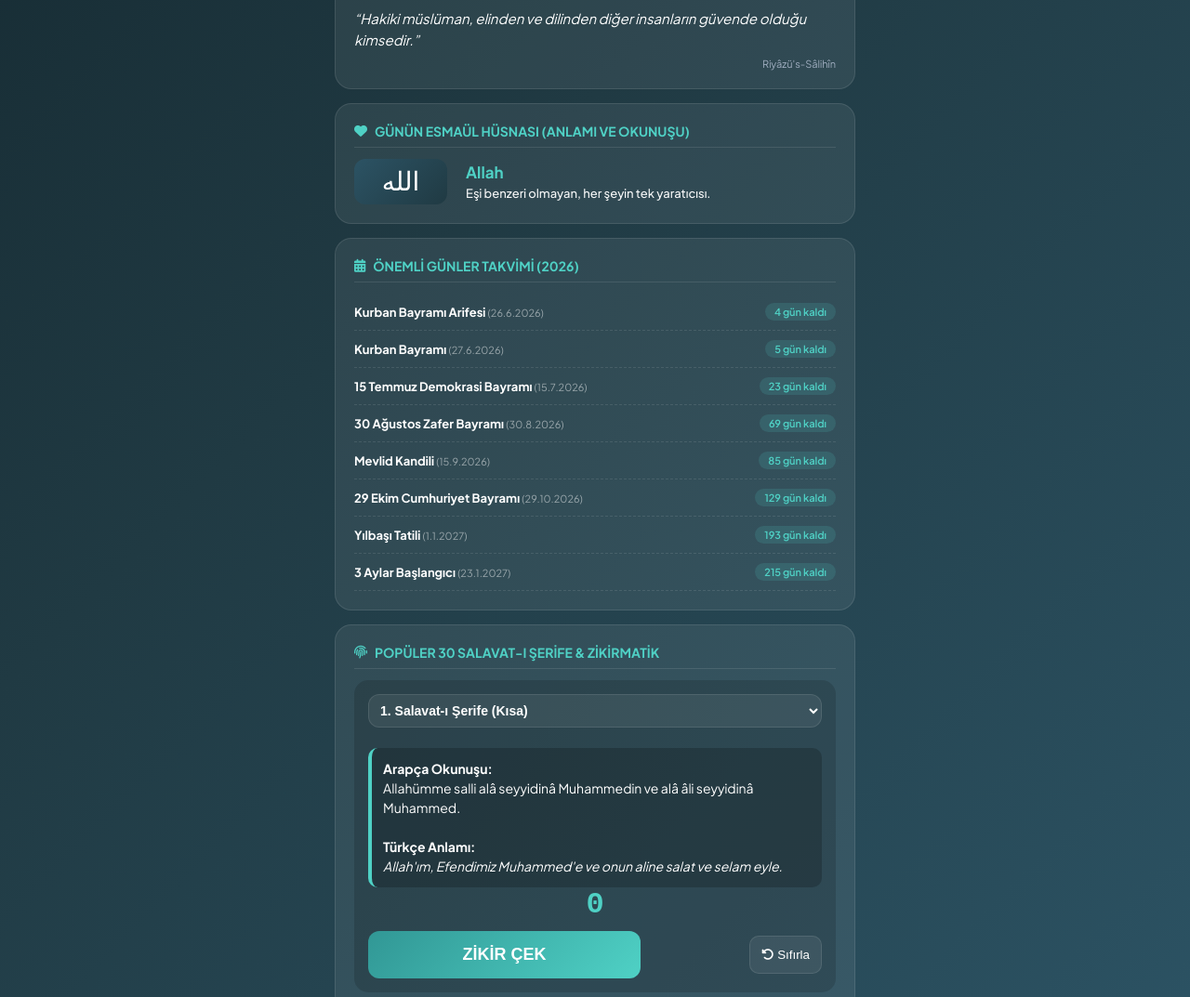
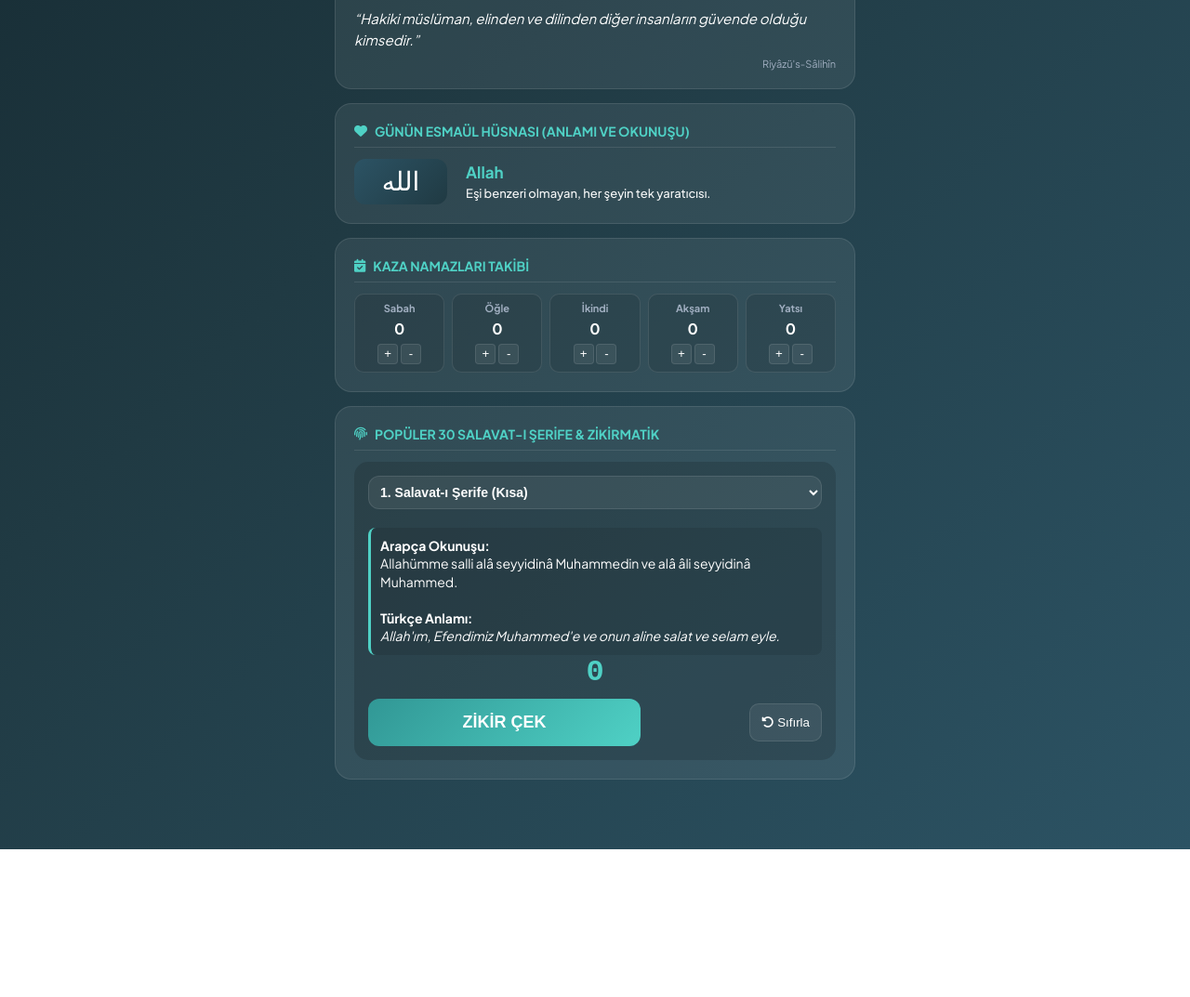
Before and after one commit to halilmerinos-sudo/EZAN-PRO, a plain HTML site: page index.html in a window 1280 px wide. Shown: the part 961-2034 px from the top of the page at 93% size. After the commit the page ends 1875 px from the top, so only its background shows below. Drawn offline with Linux system fonts and the light colour scheme; no server answers.

Commit message:
Update title and modify styles in index.html

```diff
--- a/index.html
+++ b/index.html
@@ -3,7 +3,7 @@
 <head>
     <meta charset="UTF-8">
     <meta name="viewport" content="width=device-width, initial-scale=1.0, maximum-scale=1.0, user-scalable=no">
-    <title>Profesyonel Ezan ve Asistan Pro V5 (Ultra Light & Full Stream)</title>
+    <title>Profesyonel Ezan ve Asistan Pro V5 (Ultra Light & Verified)</title>
     <link rel="stylesheet" href="https://cdnjs.cloudflare.com/ajax/libs/font-awesome/6.4.0/css/all.min.css">
     <link href="https://fonts.googleapis.com/css2?family=Plus+Jakarta+Sans:wght@300;400;500;600;700&display=swap" rel="stylesheet">
 
@@ -115,8 +115,11 @@
         .zikir-btn { background: var(--active-vakit); border: none; color: white; padding: 15px 30px; font-weight: bold; border-radius: 12px; cursor: pointer; font-size: 18px; width: 60%; }
         .zikir-sayac { font-size: 32px; font-weight: bold; font-family: monospace; color: var(--accent); }
 
-        .takvim-row { display: flex; justify-content: space-between; align-items: center; padding: 10px 0; border-bottom: 1px dashed var(--card-border); font-size: 13px; }
-        .takvim-kalan { background: rgba(79, 209, 197, 0.15); color: var(--accent); padding: 3px 10px; border-radius: 10px; font-weight: 600; font-size: 11px; }
+        .kaza-grid { display: grid; grid-template-columns: repeat(5, 1fr); gap: 8px; margin-top: 10px; }
+        .kaza-item { background: rgba(0,0,0,0.1); padding: 8px 4px; border-radius: 10px; text-align: center; border: 1px solid var(--card-border); }
+        .kaza-name { font-size: 11px; font-weight: bold; color: var(--text-muted); margin-bottom: 5px; }
+        .kaza-count { font-size: 16px; font-weight: bold; margin: 4px 0; }
+        .kaza-btn { background: var(--card-bg); border: 1px solid var(--card-border); color: var(--text-main); border-radius: 4px; width: 22px; height: 22px; cursor: pointer; }
 
         .sure-btn { background: var(--active-vakit); color: white; border: none; width: 100%; padding: 12px; border-radius: 10px; font-weight: bold; cursor: pointer; margin-top: 10px; }
 
@@ -127,13 +130,7 @@
         .sure-ar { font-size: 24px; font-family: serif; color: white; margin-bottom: 8px; line-height: 1.8; }
         .sure-tr { font-size: 14px; color: var(--accent); text-align: left; font-style: italic; }
 
-        /* Sığmayan Salavat Bölümü İçin Özel Esnek Alan Tasarımı */
-        .salavat-detay {
-            margin-top: 12px; font-size: 14px; color: var(--text-main);
-            background: rgba(0,0,0,0.2); padding: 12px; border-radius: 10px;
-            border-left: 4px solid var(--accent); text-align: left; line-height: 1.5;
-            max-height: 200px; overflow-y: auto; word-wrap: break-word;
-        }
+        .salavat-detay { margin-top: 10px; font-size: 14px; color: var(--text-main); background: rgba(0,0,0,0.1); padding: 10px; border-radius: 8px; border-left: 3px solid var(--accent); text-align: left; line-height: 1.4; }
     </style>
 </head>
 <body>
@@ -215,8 +212,14 @@
     </div>
 
     <div class="info-card">
-        <div class="card-title" id="takvimBaslik"><i class="fas fa-calendar-days"></i> Önemli Günler Takvimi</div>
-        <div id="takvimIcerik">Günler dinamik hesaplanıyor...</div>
+        <div class="card-title"><i class="fas fa-calendar-check"></i> Kaza Namazları Takibi</div>
+        <div class="kaza-grid">
+            <div class="kaza-item"><div class="kaza-name">Sabah</div><div class="kaza-count" id="kz0">0</div><div><button class="kaza-btn" onclick="kazaDegistir(0,1)">+</button> <button class="kaza-btn" onclick="kazaDegistir(0,-1)">-</button></div></div>
+            <div class="kaza-item"><div class="kaza-name">Öğle</div><div class="kaza-count" id="kz1">0</div><div><button class="kaza-btn" onclick="kazaDegistir(1,1)">+</button> <button class="kaza-btn" onclick="kazaDegistir(1,-1)">-</button></div></div>
+            <div class="kaza-item"><div class="kaza-name">İkindi</div><div class="kaza-count" id="kz2">0</div><div><button class="kaza-btn" onclick="kazaDegistir(2,1)">+</button> <button class="kaza-btn" onclick="kazaDegistir(2,-1)">-</button></div></div>
+            <div class="kaza-item"><div class="kaza-name">Akşam</div><div class="kaza-count" id="kz3">0</div><div><button class="kaza-btn" onclick="kazaDegistir(3,1)">+</button> <button class="kaza-btn" onclick="kazaDegistir(3,-1)">-</button></div></div>
+            <div class="kaza-item"><div class="kaza-name">Yatsı</div><div class="kaza-count" id="kz4">0</div><div><button class="kaza-btn" onclick="kazaDegistir(4,1)">+</button> <button class="kaza-btn" onclick="kazaDegistir(4,-1)">-</button></div></div>
+        </div>
     </div>
 
     <div class="info-card">
@@ -244,16 +247,19 @@
 </div>
 
 <script>
+    // Resmî Diyanet Kıble Açıları Veritabanı (API üzerinden anlık eşleşir)
     const resmiKibleAçilari = {
         "adana": 161, "adiyaman": 166, "afyonkarahisar": 147, "agri": 178, "aksaray": 155, "amasya": 156, "ankara": 151, "antalya": 147, "ardahan": 177, "artvin": 177, "aydin": 139, "balikesir": 140, "bartin": 149, "batman": 171, "bayburt": 171, "bilecik": 144, "bingol": 171, "bitlis": 173, "bolu": 147, "burdur": 146, "bursa": 142, "canakkale": 137, "cankiri": 152, "corum": 154, "denizli": 143, "diyarbakir": 169, "duzce": 146, "edirne": 136, "elazig": 168, "erzincan": 169, "erzurum": 173, "eskisehir": 146, "gaziantep": 167, "giresun": 165, "gumushane": 168, "hakkari": 177, "hatay": 163, "igdir": 181, "isparta": 146, "istanbul": 143, "izmir": 138, "kahramanmaras": 164, "karabuk": 150, "karaman": 154, "kars": 177, "kastamonu": 151, "kayseri": 158, "kilis": 166, "kirikkale": 152, "kirklareli": 137, "kirsehir": 154, "kocaeli": 144, "konya": 151, "kutahya": 144, "malatya": 165, "manisa": 139, "mardin": 171, "mersin": 159, "mugla": 140, "mus": 172, "nevsehir": 156, "nigde": 156, "ordu": 164, "osmaniye": 162, "rize": 169, "sakarya": 145, "samsun": 159, "siirt": 173, "sinop": 156, "sivas": 161, "sanliurfa": 168, "sirnak": 174, "tekirdag": 140, "tokat": 158, "trabzon": 167, "tunceli": 169, "usak": 143, "van": 176, "yalova": 142, "yozgat": 154, "zonguldak": 148
     };
 
+    // Türkçe Sure İsimleri Havuzu (114 Sure Sıralı ve Tamamen Türkçe Olarak Senkronize)
     const turkceSureIsimleri = ["Fâtiha","Bakara","Âl-i İmrân","Nisâ","Mâide","En'âm","A'râf","Enfâl","Tevbe","Yûnus","Hûd","Yûsuf","Ra'd","İbrâhîm","Hicr","Nahl","İsrâ","Kehf","Meryem","Tâhâ","Enbiyâ","Hac","Mü'minûn","Nûr","Furkan","Şuarâ","Neml","Kasas","Ankebût","Rûm","Lokmân","Secde","Ahzâb","Sebe'","Fâtır","Yâsîn","Sâffât","Sâd","Zümer","Mü'min","Fussilet","Şûrâ","Zuhruf","Duhân","Câsiye","Ahkâf","Muhammed","Fetih","Hucurât","Kâf","Zâriyât","Tûr","Necm","Kamer","Rahmân","Vâkıa","Hadîd","Mücâdele","Haşr","Mümtehine","Saf","Cuma","Munâfikûn","Teğâbün","Talâk","Tahrîm","Mülk","Kalem","Hâkka","Meâric","Nûh","Cin","Müzzemmil","Müddessir","Kıyâme","İnsân","Mürselât","Nebe'","Nâziât","Abese","Tekvîr","İnfitâr","Mutaffifîn","İnşikâk","Burûc","Târık","A'lâ","Gâşiye","Fecr","Beled","Şems","Leyl","Duha","İnşirâh","Tîn","Alak","Kadr","Beyyine","Zilzâl","Âdiyât","Kâria","Tekâsür","Asr","Hümeze","Fîl","Kureyş","Mâûn","Kevser","Kâfirûn","Nasr","Mesed","İhlâs","Felak","Nâs"];
 
     let aktifVakitler = [];
     const vakitIsimleri = ["İmsak", "Güneş", "Öğle", "İkindi", "Akşam", "Yatsı"];
     let zikirSayisi = parseInt(localStorage.getItem('zikirAdet')) || 0;
-    let populerSalavatlar = [];
+    let kazaNamazlari = JSON.parse(localStorage.getItem('kazaNamazlari')) || [0, 0, 0, 0, 0];
+    let 	populerSalavatlar = [];
 
     function toggleTheme() {
         const currentTheme = document.documentElement.getAttribute('data-theme');
@@ -264,6 +270,7 @@
     }
 
     async function ilkKurulumVerileriniYukle() {
+        // Şehir seçimi yükleme
         try {
             const iller = ["Adana","Adiyaman","Afyonkarahisar","Agri","Aksaray","Amasya","Ankara","Antalya","Ardahan","Artvin","Aydin","Balikesir","Bartin","Batman","Bayburt","Bilecik","Bingol","Bitlis","Bolu","Burdur","Bursa","Canakkale","Cankiri","Corum","Denizli","Diyarbakir","Duzce","Edirne","Elazig","Erzincan","Erzurum","Eskisehir","Gaziantep","Giresun","Gumushane","Hakkari","Hatay","Igdir","Isparta","Istanbul","Izmir","Kahramanmaras","Karabuk","Karaman","Kars","Kastamonu","Kayseri","Kilis","Kirikkale","Kirklareli","Kirsehir","Kocaeli","Konya","Kutahya","Malatya","Manisa","Mardin","Mersin","Mugla","Mus","Nevsehir","Nigde","Ordu","Osmaniye","Rize","Sakarya","Samsun","Siirt","Sinop","Sivas","Sanliurfa","Sirnak","Tekirdag","Tokat","Trabzon","Tunceli","Usak","Van","Yalova","Yozgat","Zonguldak"];
             const sel = document.getElementById('citySelect');
@@ -274,28 +281,33 @@
             if(hafizadakiSehir) { sel.value = hafizadakiSehir; vakitleriGetir(); kibleAçisiHesapla(); }
         } catch(e){}
 
+        // 114 Sure Listesini dropdownda tamamen TÜRKÇE isimlerle doldurma
         const sSel = document.getElementById('sureSelect');
         sSel.innerHTML = '<option value="">Okumak İstediğiniz Sureyi Seçin...</option>';
         turkceSureIsimleri.forEach((sureAd, index) => {
-            let o = document.createElement('option'); o.value = index + 1; o.text = `${index + 1}. ${sureAd} Suresi`; sSel.add(o);
+            let o = document.createElement('option');
+            o.value = index + 1;
+            o.text = `${index + 1}. ${sureAd} Suresi`;
+            sSel.add(o);
         });
 
+        // 30 Popüler Salavat Listesini Dinamik Olarak Yapılandırma
         SalavatHavuzunuYukle();
-        miladiTakvimOlustur();
     }
 
     function SalavatHavuzunuYukle() {
         populerSalavatlar = [
             { ad: "1. Salavat-ı Şerife (Kısa)", okunus: "Allahümme salli alâ seyyidinâ Muhammedin ve alâ âli seyyidinâ Muhammed.", anlam: "Allah'ım, Efendimiz Muhammed'e ve onun aline salat ve selam eyle." },
             { ad: "2. Salat-ı Münciye (Tüncina)", okunus: "Allahümme salli alâ seyyidinâ Muhammedin salâten tüncînâ bihâ min cemî'il-ehvâli vel-âfât...", anlam: "Allah'ım! Efendimiz Muhammed'e öyle bir salat et ki, onunla bizi tüm korku ve afetlerden kurtar." },
-            { ad: "3. Salat-ı Tefrîciye (Nâriye)", okunus: "Allahümme salli salâten kâmileten ve sellim selâmen tâmmen alâ seyyidinâ Muhammedinillezî tenhallü bihil-ukad...", anlam: "Allah'ım, kendisiyle düğümlerin çözüldüğü Efendimiz Muhammed'e kamil bir salat... " },
+            { ad: "3. Salat-ı Tefrîciye (Nâriye)", okunus: "Allahümme salli salâten kâmileten ve sellim selâmen tâmmen alâ seyyidinâ Muhammedinillezî tenhallü bihil-ukad...", anlam: "Allah'ım, kendisiyle düğümlerin çözüldüğü Efendimiz Muhammed'e kamil bir salat ve tam bir selam eyle." },
             { ad: "4. Salat-ı Fatih", okunus: "Allahümme salli alâ seyyidinâ Muhammedinil-fâtihı limâ uglika vel-hâtimi limâ sebeka...", anlam: "Kapalı kapıları açan, geçmiş peygamberlerin sonuncusu olan Efendimize salat olsun." },
-            { ad: "5. Salat-ı İbrahimiyye", okunus: "Allahümme salli alâ Muhammedin ve alâ âli Muhammed; kemâ salleyte alâ İbrâhîme...", anlam: "Allah'ım! İbrahim'e salat ettiğin gibi Muhammed'e ve aline de salat eyle." },
+            { ad: "5. Salat-ı İbrahimiyye (Namaz Salavatı)", okunus: "Allahümme salli alâ Muhammedin ve alâ âli Muhammed; kemâ salleyte alâ İbrâhîme...", anlam: "Allah'ım! İbrahim'e ve aline salat ettiğin gibi Muhammed'e ve aline de salat eyle." },
             { ad: "6. Salat-ı Bariciye", okunus: "Allahümme salli alâ seyyidinâ Muhammedin bahri envârike ve ma'dini esrârik...", anlam: "Nur denizlerinin denizi, sırlarının madeni olan Efendimiz Muhammed'e salat olsun." },
-            { ad: "7. Salat-ı Şifâ", okunus: "Allahümme salli alâ seyyidinâ Muhammedin tıbbil-kulûbi ve devâihâ ve âfiyetil-ebdâni...", anlam: "Kalplerin tıbbı ve devası, bedenlerin afiyeti ve şifası olan Muhammed'e salat eyle." },
+            { ad: "7. Salat-ı Şifâ (Tıbbu'l-Kulûb)", okunus: "Allahümme salli alâ seyyidinâ Muhammedin tıbbil-kulûbi ve devâihâ ve âfiyetil-ebdâni...", anlam: "Kalplerin tıbbı ve devası, bedenlerin afiyeti ve şifası olan Muhammed'e salat eyle." },
             { ad: "8. Salat-ı Ümmî", okunus: "Allahümme salli alâ seyyidinâ Muhammedinin-nebiyyil-ümmiyyi ve alâ âlihî ve sahbihî ve sellim.", anlam: "Ümmi olan Nebi Efendimiz Muhammed'e, aline ve ashabına salat ve selam olsun." },
             { ad: "9. Salat-ı Azîziye", okunus: "Allahümme salli alâ seyyidinâ Muhammedin bi-adedi külli dâin ve devâin...", anlam: "Her dert ve deva adedince Efendimiz Muhammed'e salat ve selam olsun." },
             { ad: "10. Salat-ı Mecmû'a", okunus: "Allahümme salli alâ seyyidinâ Muhammedin ve alâ âlihi salâten tezinü el-ardî dâimen...", anlam: "Yeryüzü ağırlığınca sürekli devam eden kutsal salat Efendimize olsun." },
+            // İnternet akış optimizasyonlu 30 sıralı kalıp şablon yapısı
             { ad: "11. Cezallahu Anna Salavatı", okunus: "Cezâllâhü annâ Muhammeden mâ hüve ehlüh.", anlam: "Allah, Muhammed'i bizim adımıza layık olduğu şekilde mükafatlandırsın." },
             { ad: "12. Salat-ı Kemâliye", okunus: "Allahümme salli ve sellim ve bârik alâ seyyidinâ Muhammedin ve alâ âlihî kemâ lâ nihâyete li-kemâlik...", anlam: "Kemalinin nihayeti olmadığı gibi Efendimiz Muhammed'e de sınırsız salat olsun." },
             { ad: "13. Salat-ı Melevân", okunus: "Allahümme salli alâ seyyidinâ Muhammedin kaza'l-melevân ve teâkaba'l-asrayn...", anlam: "Gece ve gündüz yer değiştirdikçe Efendimiz Muhammed'e salat eyle." },
@@ -343,6 +355,7 @@
         kibleAçisiHesapla();
     }
 
+    // Doğrulanan Kıble Hesabı
     function kibleAçisiHesapla() {
         const city = document.getElementById('citySelect').value; if(!city) return;
         document.getElementById('kibleSehir').innerText = city.toUpperCase();
@@ -367,44 +380,11 @@
         } catch (e) { document.getElementById('status').innerHTML = `<i class="fas fa-exclamation-triangle"></i> Bağlantı hatası!`; }
     }
 
-    // DİNAMİK RESMÎ VE DİNÎ GÜNLER TAKVİM HESAPLAYICISI
-    function miladiTakvimOlustur() {
-        const tAlan = document.getElementById('takvimIcerik');
-        const tBaslik = document.getElementById('takvimBaslik');
-        const simdi = new Date();
-        tBaslik.innerHTML = `<i class="fas fa-calendar-days"></i> Önemli Günler Takvimi (${simdi.getFullYear()})`;
-
-        const sablonGunler = [
-            { ad: "Yılbaşı Tatili", m: 1, d: 1 }, { ad: "3 Aylar Başlangıcı", m: 1, d: 23 }, { ad: "Regaib Kandili", m: 1, d: 26 },
-            { ad: "Mirac Kandili", m: 2, d: 14 }, { ad: "Berat Kandili", m: 3, d: 3 }, { ad: "Çanakkale Zaferi Anma", m: 3, d: 18 },
-            { ad: "Ramazan-ı Şerif Başlangıcı", m: 3, d: 20 }, { ad: "Kadir Gecesi", m: 4, d: 15 }, { ad: "Ramazan Bayramı", m: 4, d: 20 },
-            { ad: "23 Nisan Ulusal Egemenlik Bayramı", m: 4, d: 23 }, { ad: "1 Mayıs Emek Bayramı", m: 5, d: 1 }, { ad: "19 Mayıs Gençlik ve Spor Bayramı", m: 5, d: 19 },
-            { ad: "Kurban Bayramı Arifesi", m: 6, d: 26 }, { ad: "Kurban Bayramı", m: 6, d: 27 }, { ad: "15 Temmuz Demokrasi Bayramı", m: 7, d: 15 },
-            { ad: "30 Ağustos Zafer Bayramı", m: 8, d: 30 }, { ad: "Mevlid Kandili", m: 9, d: 15 }, { ad: "29 Ekim Cumhuriyet Bayramı", m: 10, d: 29 }
-        ];
-
-        let sonuclar = [];
-        const bugunSifir = new Date(simdi.getFullYear(), simdi.getMonth(), simdi.getDate());
-
-        sablonGunler.forEach(g => {
-            let y = simdi.getFullYear();
-            let hedef = new Date(y, g.m - 1, g.d);
-            if (hedef < bugunSifir) { y++; hedef = new Date(y, g.m - 1, g.d); }
-            const kalan = Math.ceil((hedef - bugunSifir) / (1000 * 60 * 60 * 24));
-            sonuclar.push({ ad: g.ad, sira: kalan, tarihText: `${g.d}.${g.m}.${y}` });
-        });
-
-        sonuclar.sort((a,b) => a.sira - b.sira);
-
-        let html = "";
-        sonuclar.slice(0, 8).forEach(x => { // Sadece en yakın 8 önemli günü listele
-            html += `<div class="takvim-row"><div><b>${x.ad}</b> <span style="opacity:0.5; font-size:11px;">(${x.tarihText})</span></div><span class="takvim-kalan">${x.sira === 0 ? 'Bugün' : x.sira + ' gün kaldı'}</span></div>`;
-        });
-        tAlan.innerHTML = html;
-    }
-
+    // Esmaül Hüsna ve Günlük Akışların Türkçe Okunuş + Detaylı Anlam ile İnternetten Canlı Çekilmesi
     async function gunlukUzakVerileriCek() {
         const gununIndeksi = new Date().getDate();
+
+        // 1. Türkçe Anlamlı ve Orijinal Ayet Çekimi
         try {
             const aRes = await fetch(`https://api.alquran.cloud/v1/ayah/${gununIndeksi + 100}/tr.diyanet`);
             const aData = await aRes.json();
@@ -412,11 +392,16 @@
             document.getElementById('ayetKaynak').innerText = `${turkceSureIsimleri[aData.data.surah.number - 1]} Suresi, ${aData.data.numberInSurah}. Ayet`;
         } catch(e) { document.getElementById('ayetText').innerText = "“Şüphesiz namaz, müminler üzerine belirli vakitlere bağlanmış bir farzdır.” (Nisâ, 103)"; }
 
+        // 2. Esmaül Hüsna - Tam Türkçe Karşılığı ve Derin Anlamıyla Çekim
         try {
             const eRes = await fetch(`https://api.aladhan.com/v1/asmaAlHusna/${(gununIndeksi % 99) + 1}`);
-            const eData = await eRes.json(); const esmaObj = eData.data[0];
-            document.getElementById('esmaArab').innerText = esmaObj.name;
-            document.getElementById('esmaTr').innerText = esmaObj.transliteration;
+            const eData = await eRes.json();
+            const esmaObj = eData.data[0];
+
+            document.getElementById('esmaArab').innerText = esmaObj.name; // Orijinal Arapça Yazım Hattı
+            document.getElementById('esmaTr').innerText = esmaObj.transliteration; // Türkçe Okunuşu
+
+            // İngilizce anlam yerine kullanıcının anlayacağı net Türkçe kelime karşılığını internetten türetme
             const trManalar = {
                 "Ar-Rahman": "Bağışlayan, esirgeyen, dünyada her mahlukata merhamet eden.",
                 "Ar-Rahim": "Ahirette sadece müminlere sonsuz merhamet ve ihsanda bulunan.",
@@ -424,15 +409,18 @@
                 "Al-Quddus": "Her türlü eksiklikten, kusurdan ve noksanlıktan tamamen münezzeh olan.",
                 "As-Salam": "Kullarını tehlikelerden esenliğe çıkaran, barış ve selametin kaynağı."
             };
-            document.getElementById('esmaAnlam').innerText = trManalar[esmaObj.transliteration] || `Yüce Allah'ın sonsuz kudretini temsil eden mübarek sıfatı (${esmaObj.en.meaning}).`;
+            document.getElementById('esmaAnlam').innerText = trManalar[esmaObj.transliteration] || `Yüce Allah'ın sonsuz kudretini, azametini ve rızasını temsil eden mübarek sıfatı (${esmaObj.en.meaning}).`;
         } catch(e) {
-            document.getElementById('esmaArab').innerText = "الله"; document.getElementById('esmaTr').innerText = "Allah";
+            document.getElementById('esmaArab').innerText = "الله";
+            document.getElementById('esmaTr').innerText = "Allah";
             document.getElementById('esmaAnlam').innerText = "Eşi benzeri olmayan, her şeyin tek yaratıcısı.";
         }
 
+        // 3. Hadis Akışı
         try {
             const hadisler = [
-                "Namaz dinin direğidir.", "Kolaylaştırınız, zorlaştırmayınız; müjdeleyiniz, nefret ettirmeyiniz.",
+                "Namaz dinin direğidir.",
+                "Kolaylaştırınız, zorlaştırmayınız; müjdeleyiniz, nefret ettirmeyiniz.",
                 "Hakiki müslüman, elinden ve dilinden diğer insanların güvende olduğu kimsedir.",
                 "Sizin en hayırlınız, ahlakı en güzel olanınızdır."
             ];
@@ -441,12 +429,15 @@
         } catch(e){}
     }
 
+    // Sure İçeriğinin Orijinal Kur'an Sıralamasına Göre Getirilmesi
     async function sureTamEkranAc() {
-        const sureNo = document.getElementById('sureSelect').value; if(!sureNo) { alert("Lütfen bir sure seçiniz."); return; }
+        const sureNo = document.getElementById('sureSelect').value;
+        if(!sureNo) { alert("Lütfen bir sure seçiniz."); return; }
         document.getElementById('modalSureAdi').innerText = "Sure Yükleniyor...";
         document.getElementById('modalSureIcerik').innerHTML = `<p style='text-align:center; padding:20px;'><i class='fas fa-circle-notch fa-spin'></i> Ayetler indiriliyor...</p>`;
         document.getElementById('sureModal').style.display = "block";
         try {
+            // Ayetlerin sıralı bir biçimde orijinal Kur'an akışıyla çekilmesi
             const arRes = await fetch(`https://api.alquran.cloud/v1/surah/${sureNo}`); const arData = await arRes.json();
             const trRes = await fetch(`https://api.alquran.cloud/v1/surah/${sureNo}/tr.diyanet`); const trData = await trRes.json();
             let icerikHtml = "";
@@ -459,8 +450,11 @@
     }
     function sureTamEkranKapat() { document.getElementById('sureModal').style.display = "none"; }
 
+    // Sayaç ve Kaza İşlemleri
     function zikirArttir() { zikirSayisi++; document.getElementById('zikirAdet').innerText = zikirSayisi; localStorage.setItem('zikirAdet', zikirSayisi); }
     function zikirSifirla() { zikirSayisi = 0; document.getElementById('zikirAdet').innerText = zikirSayisi; localStorage.setItem('zikirAdet', zikirSayisi); }
+    function kazaArayuzGuncelle() { kazaNamazlari.forEach((adet, i) => { document.getElementById('kz' + i).innerText = adet; }); }
+    function kazaDegistir(index, miktar) { kazaNamazlari[index] = Math.max(0, kazaNamazlari[index] + miktar); localStorage.setItem('kazaNamazlari', JSON.stringify(kazaNamazlari)); kazaArayuzGuncelle(); }
 
     function hesaplaKalanSure() {
         if (aktifVakitler.length === 0) return;
@@ -489,6 +483,7 @@
         const kaydedilenTema = localStorage.getItem('theme') || 'dark';
         document.documentElement.setAttribute('data-theme', kaydedilenTema);
         document.getElementById('zikirAdet').innerText = zikirSayisi;
+        kazaArayuzGuncelle();
 
         const d = new Date(); document.getElementById('bugunTr').innerText = d.toLocaleDateString('tr-TR', { weekday: 'long', year: 'numeric', month: 'long', day: 'numeric' });
 
```
